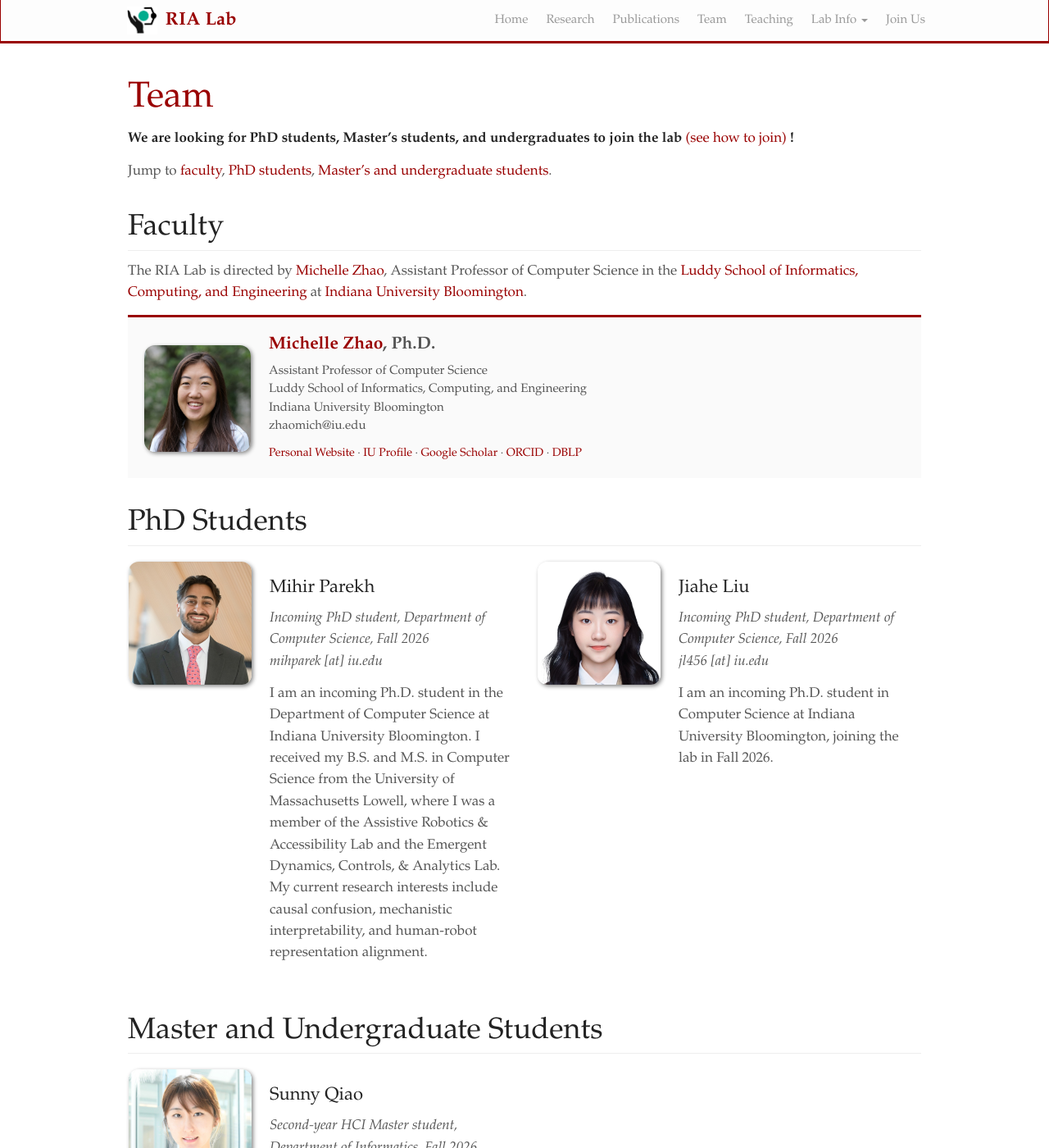
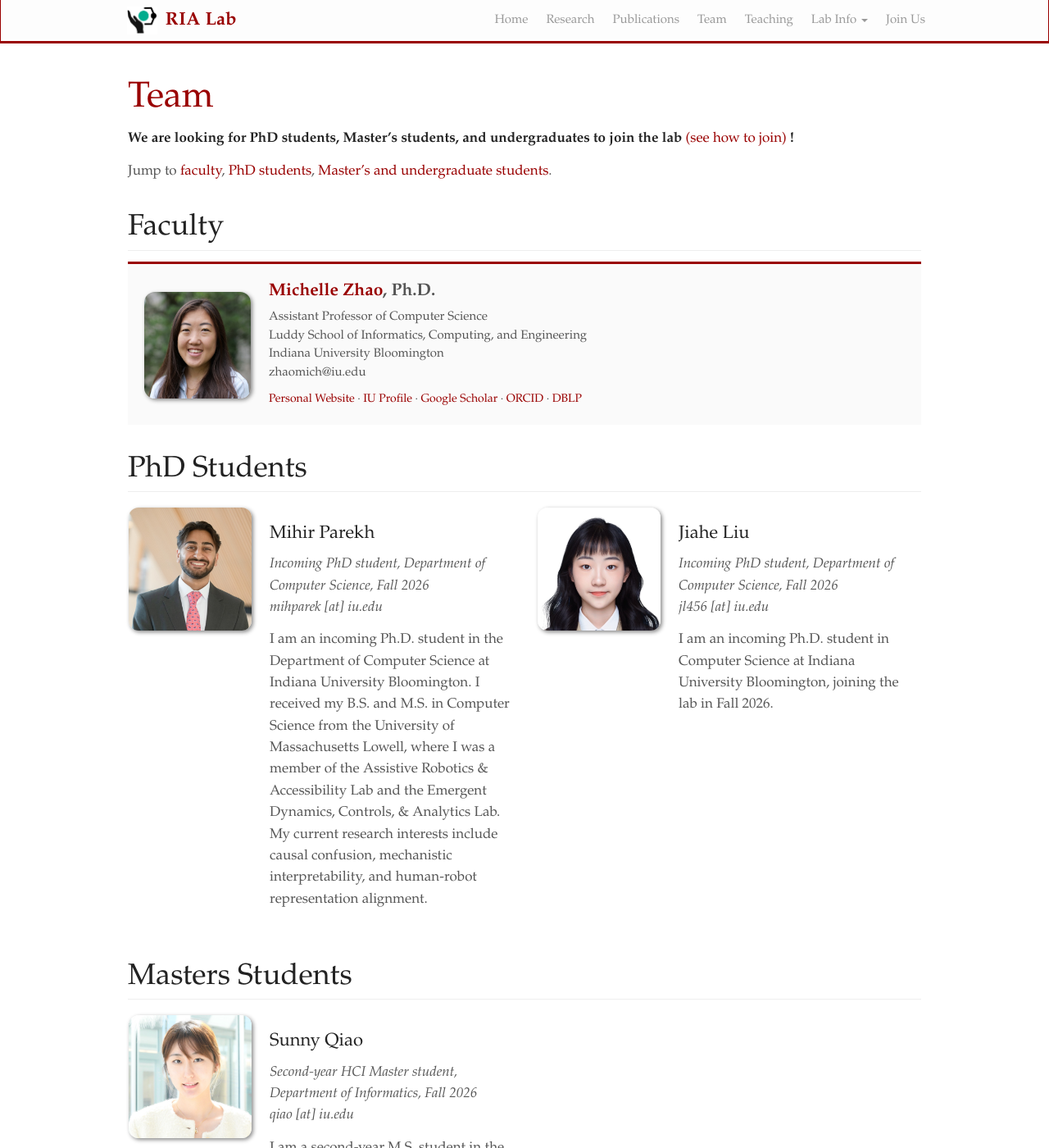
Before and after one commit to reliable-interactive-autonomy-lab/reliable-interactive-autonomy-lab.github.io, a Jekyll site: the page built from _pages/team.md, in a window 1280 px wide and 1400 px high. Shown: the whole window at 82% size. Built offline with Jekyll 4.4.1, drawn with Linux system fonts in a browser that asks for light colours; nearby versions of some CDN libraries.

Commit message:
reorg team page

```diff
--- a/_pages/team.md
+++ b/_pages/team.md
@@ -12,8 +12,6 @@ permalink: /team/
 Jump to [faculty](#faculty), [PhD students](#phd-students), [Master's and undergraduate students](#master-and-undergraduate-students).
 
 ## Faculty
-
-The RIA Lab is directed by [{{ site.director.name }}]({{ site.director.website }}), {{ site.director.title }} in the [{{ site.school.name }}]({{ site.school.url }}) at [{{ site.institution.name }}]({{ site.institution.url }}).
 
 {% include director-card.html %}
 
@@ -65,7 +63,7 @@ The lab is actively recruiting. If that could be you, please [get in touch]({{ s
 {% endif %}
 
 
-## Master and Undergraduate Students
+## Masters Students
 
 {% if site.data.students %}
 {% assign number_printed = 0 %}
```
